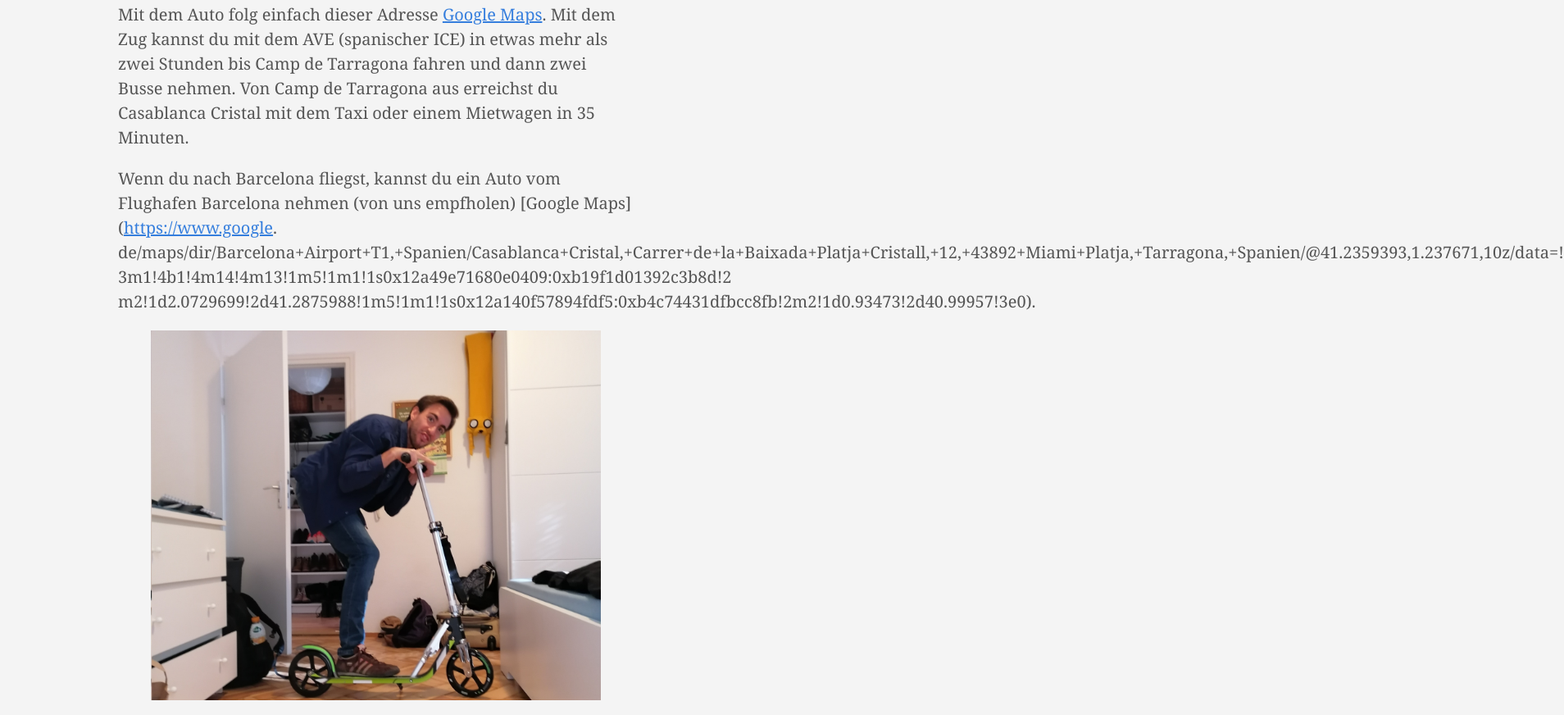
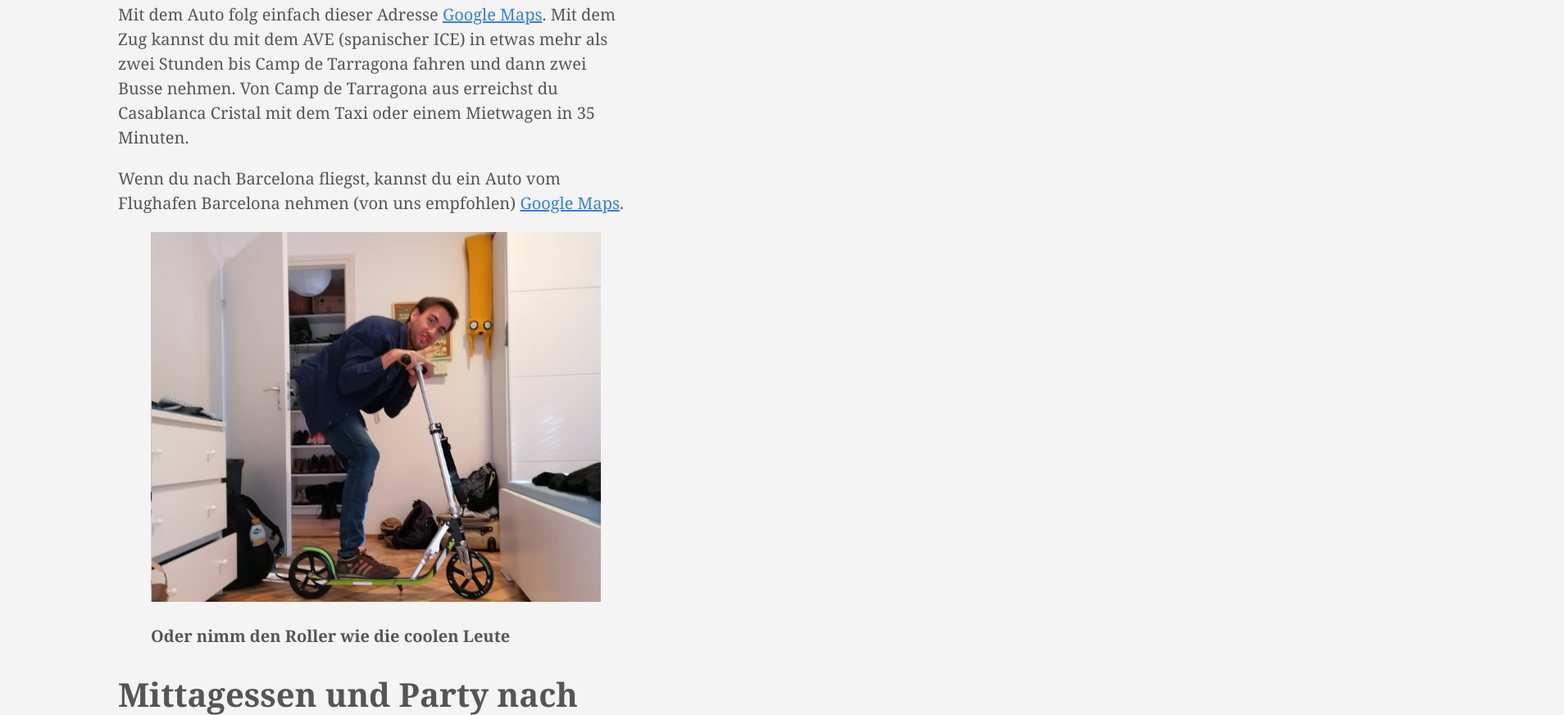
Before and after one commit to vschwerdt/web_wedding_2, a plain HTML site: page de/info/locations/index.html in a window 1280 px wide. Shown: the part 1147-2019 px from the top of the page at 82% size, 1908 px wide, since content can reach past the window. Drawn offline with Linux system fonts and the light colour scheme.

Commit message:
finished v5

```diff
--- a/de/info/locations/index.html
+++ b/de/info/locations/index.html
@@ -36,7 +36,7 @@
 <meta itemprop="name" content="Standorte">
 <meta itemprop="description" content="Mit Google Maps für Millennials, die keine Karte lesen können.">
 
-<meta itemprop="wordCount" content="124">
+<meta itemprop="wordCount" content="121">
 <meta itemprop="keywords" content="" /><meta name="twitter:card" content="summary"/>
 <meta name="twitter:title" content="Standorte"/>
 <meta name="twitter:description" content="Mit Google Maps für Millennials, die keine Karte lesen können."/>
@@ -152,7 +152,7 @@
 <h1 id="wie-erreicht-man-das-casablanca-cristal">Wie erreicht man das Casablanca Cristal?</h1>
 <p>Mit dem Auto folg einfach dieser Adresse <a href="https://goo.gl/maps/Ra7xB4vrRkS2wWa48">Google Maps</a>.
 Mit dem Zug kannst du mit dem AVE (spanischer ICE) in etwas mehr als zwei Stunden bis Camp de Tarragona fahren und dann zwei Busse nehmen. Von Camp de Tarragona aus erreichst du Casablanca Cristal mit dem Taxi oder einem Mietwagen in 35 Minuten.</p>
-<p>Wenn du nach Barcelona fliegst, kannst du ein Auto vom Flughafen Barcelona nehmen (von uns empfholen) [Google Maps](<a href="https://www.google">https://www.google</a>. de/maps/dir/Barcelona+Airport+T1,+Spanien/Casablanca+Cristal,+Carrer+de+la+Baixada+Platja+Cristall,+12,+43892+Miami+Platja,+Tarragona,+Spanien/@41.2359393,1.237671,10z/data=! 3m1!4b1!4m14!4m13!1m5!1m1!1s0x12a49e71680e0409:0xb19f1d01392c3b8d!2 m2!1d2.0729699!2d41.2875988!1m5!1m1!1s0x12a140f57894fdf5:0xb4c74431dfbcc8fb!2m2!1d0.93473!2d40.99957!3e0).</p>
+<p>Wenn du nach Barcelona fliegst, kannst du ein Auto vom Flughafen Barcelona nehmen (von uns empfohlen) <a href="https://www.google.de/maps/dir/Barcelona+Airport+T1,+Spanien/Casablanca+Cristal,+Carrer+de+la+Baixada+Platja+Cristall,+12,+43892+Miami+Platja,+Tarragona,+Spanien/@41.2359393,1.237671,10z/data=!3m1!4b1!4m14!4m13!1m5!1m1!1s0x12a49e71680e0409:0xb19f1d01392c3b8d!2m2!1d2.0729699!2d41.2875988!1m5!1m1!1s0x12a140f57894fdf5:0xb4c74431dfbcc8fb!2m2!1d0.93473!2d40.99957!3e0">Google Maps</a>.</p>
 <figure><img src="https://vschwerdt.github.io/web_wedding_2/images/we7.jpg"/><figcaption>
             <h4>Oder nimm den Roller wie die coolen Leute</h4>
         </figcaption>
```
